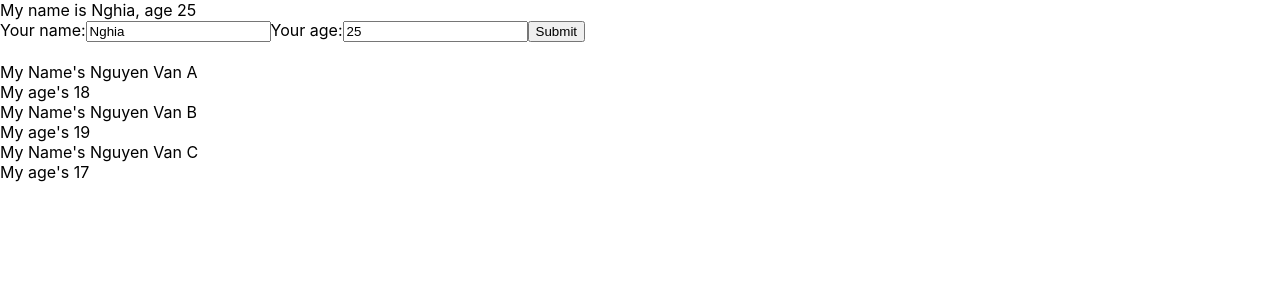
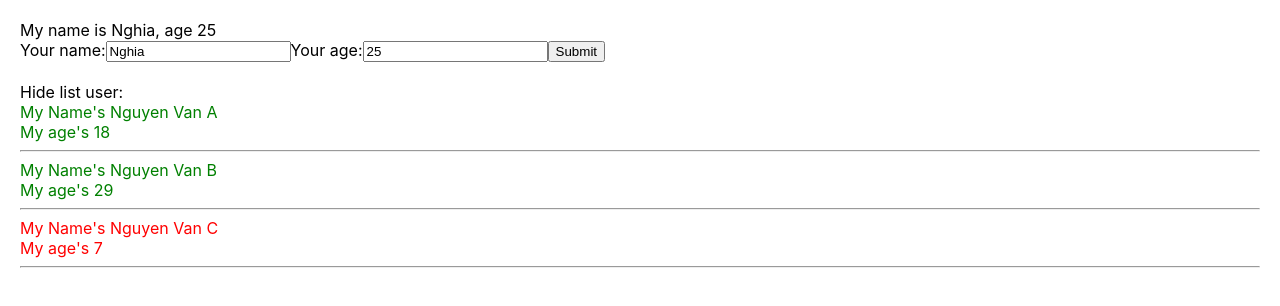
Before and after one commit to tranminhnghia01/KhoaHocReact, a React (Create React App) app: page / in a window 1280 px wide. Shown: the top 306 px of the page. Built offline with nearby package versions, Linux system fonts and the light colour scheme.

Commit message:
show hide list users

```diff
--- a/src/App.css
+++ b/src/App.css
@@ -1,14 +1,15 @@
 body {
   margin: 0;
-  font-family: -apple-system, BlinkMacSystemFont, 'Segoe UI', 'Roboto', 'Oxygen',
-    'Ubuntu', 'Cantarell', 'Fira Sans', 'Droid Sans', 'Helvetica Neue',
+  font-family: -apple-system, BlinkMacSystemFont, "Segoe UI", "Roboto", "Oxygen",
+    "Ubuntu", "Cantarell", "Fira Sans", "Droid Sans", "Helvetica Neue",
     sans-serif;
   -webkit-font-smoothing: antialiased;
   -moz-osx-font-smoothing: grayscale;
+  padding: 20px;
 }
 
 code {
-  font-family: source-code-pro, Menlo, Monaco, Consolas, 'Courier New',
+  font-family: source-code-pro, Menlo, Monaco, Consolas, "Courier New",
     monospace;
 }
 
@@ -42,6 +43,14 @@ code {
   color: #61dafb;
 }
 
+.red {
+  color: red;
+}
+
+.green {
+  color: green;
+}
+
 @keyframes App-logo-spin {
   from {
     transform: rotate(0deg);
--- a/src/components/DisplayInfor.js
+++ b/src/components/DisplayInfor.js
@@ -1,16 +1,33 @@
 import React from "react";
 
 class DisplayInfor extends React.Component {
+  state = {
+    isShow: true,
+  };
+  handleShowHide = () => {
+    this.setState({
+      isShow: !this.state.isShow,
+    });
+  };
   render() {
-    console.log(this.props);
+    // console.log(this.props);
     const { listUsers } = this.props;
     return (
       <>
-        {listUsers.map((item) => {
+        <span
+          onClick={() => {
+            this.handleShowHide();
+          }}
+        >
+          {this.state.isShow ? "Hide" : "Show"} list user:
+        </span>
+        {this.state.isShow &&
+          listUsers.map((item) => {
             return (
-            <div key={item.id}>
+              <div key={item.id} className={+item.age >= 18 ? "green" : "red"}>
                 <div>My Name's {item.name}</div>
                 <div>My age's {item.age}</div>
+                <hr />
               </div>
             );
           })}
--- a/src/components/MyComponent.js
+++ b/src/components/MyComponent.js
@@ -6,8 +6,8 @@ class MyComponent extends React.Component {
   state = {
     listUsers: [
       { id: 1, name: "Nguyen Van A", age: 18 },
-      { id: 2, name: "Nguyen Van B", age: 19 },
-      { id: 3, name: "Nguyen Van C", age: 17 },
+      { id: 2, name: "Nguyen Van B", age: 29 },
+      { id: 3, name: "Nguyen Van C", age: 7 },
     ],
   };
   render() {
--- a/src/index.js
+++ b/src/index.js
@@ -1,16 +1,16 @@
-import React from 'react';
-import ReactDOM from 'react-dom/client';
-import App from './App';
-import reportWebVitals from './reportWebVitals';
-import { Provider } from 'react-redux';
-import store from './redux/store';
+import React from "react";
+import ReactDOM from "react-dom/client";
+import App from "./App";
+import reportWebVitals from "./reportWebVitals";
+import { Provider } from "react-redux";
+import store from "./redux/store";
 
-const root = ReactDOM.createRoot(document.getElementById('root'));
+const root = ReactDOM.createRoot(document.getElementById("root"));
 root.render(
   <Provider store={store}>
-    <React.StrictMode>
-      <App />
-    </React.StrictMode>
+    {/* <React.StrictMode> */}
+    <App />
+    {/* </React.StrictMode> */}
   </Provider>
 );
 
```
Lines whose indentation alone changed are shown as unchanged.
